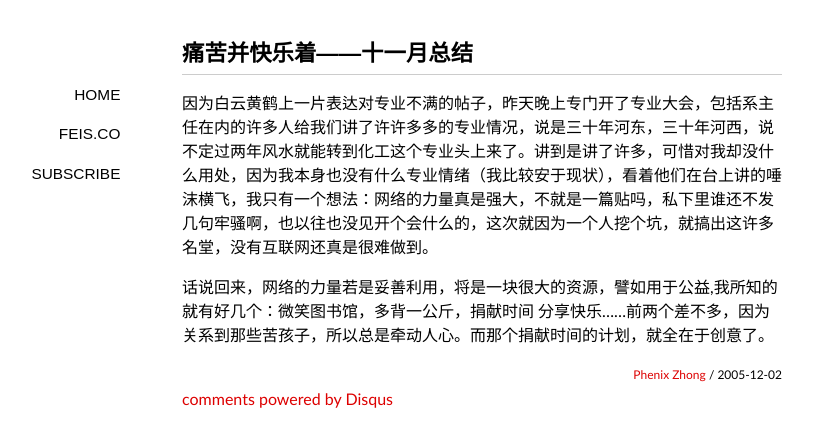
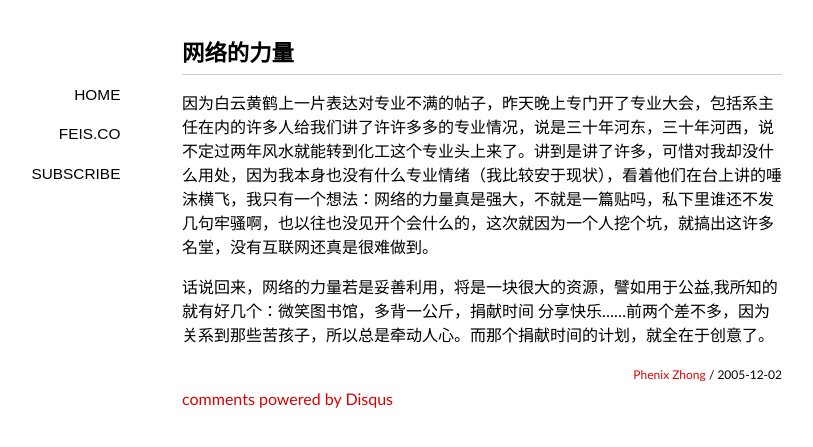
Before and after one commit to insolo/blog, a Jekyll site: the page built from _posts/2005-12-02-0003.md, in a window 1280 px wide. Shown: the top 447 px of the page, without its empty margins (158-971 px from the left). Built offline with Jekyll 4.4.1, drawn with Linux system fonts in a browser that asks for light colours; some web fonts are replaced; Markdown is read by kramdown in place of the engine named in the settings; comment, search, counter and statistics services are not loaded.

Commit message:
Signed-off-by: insolo <phenixzhong@gmail.com>

```diff
--- a/_posts/2005-12-02-0003.md
+++ b/_posts/2005-12-02-0003.md
@@ -1,6 +1,6 @@
 ---
 layout: post
-title: 痛苦并快乐着——十一月总结
+title: 网络的力量
 ---
 因为白云黄鹤上一片表达对专业不满的帖子，昨天晚上专门开了专业大会，包括系主任在内的许多人给我们讲了许许多多的专业情况，说是三十年河东，三十年河西，说不定过两年风水就能转到化工这个专业头上来了。讲到是讲了许多，可惜对我却没什么用处，因为我本身也没有什么专业情绪（我比较安于现状），看着他们在台上讲的唾沫横飞，我只有一个想法：网络的力量真是强大，不就是一篇贴吗，私下里谁还不发几句牢骚啊，也以往也没见开个会什么的，这次就因为一个人挖个坑，就搞出这许多名堂，没有互联网还真是很难做到。
 
```
